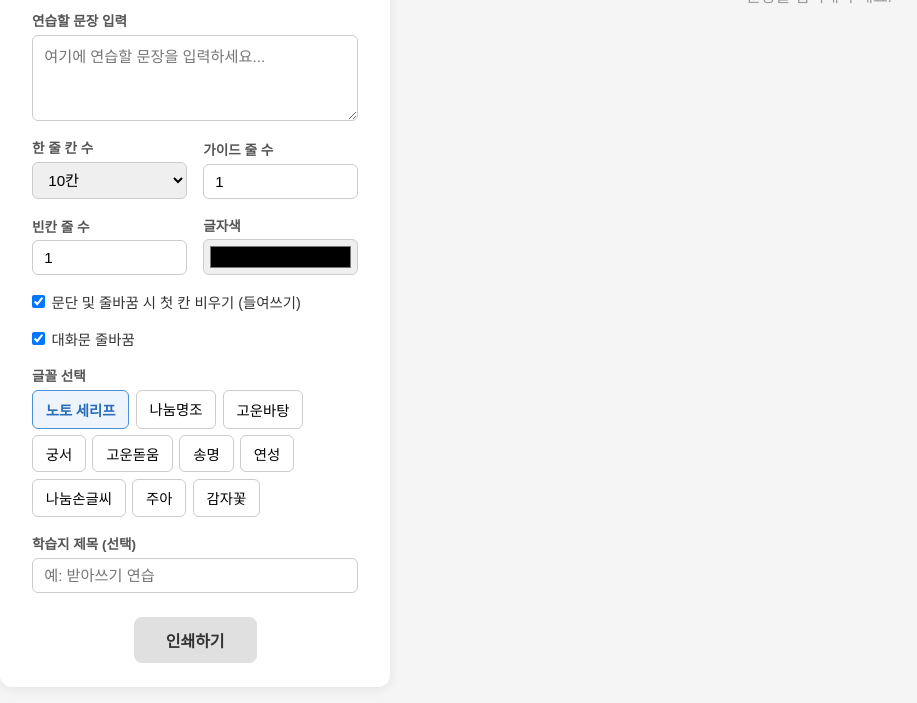
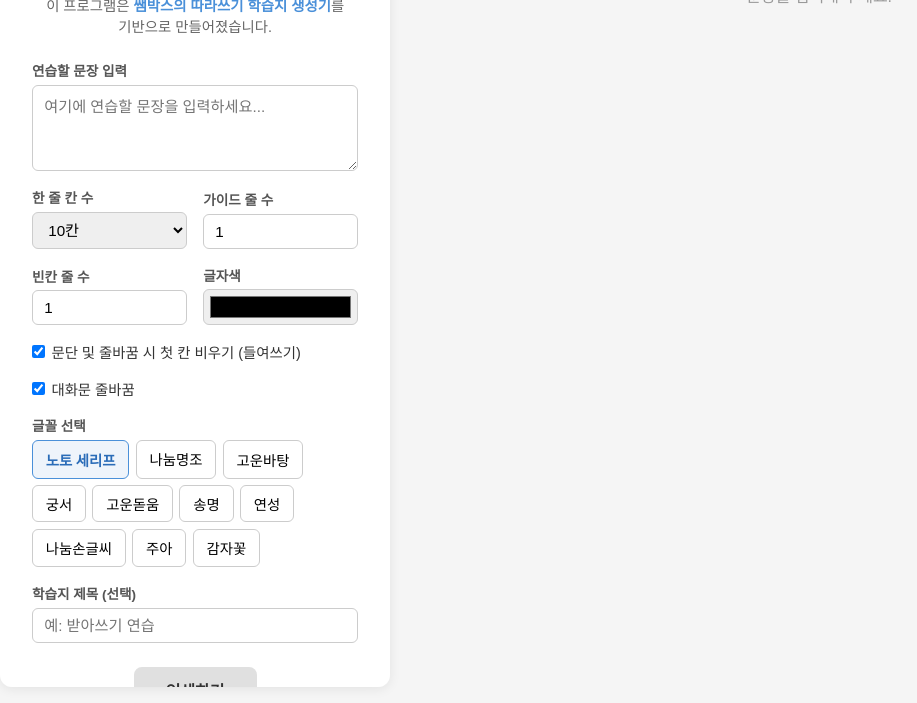
Before and after one commit to soave424/handwriting-helper-2-, a plain HTML site: page index.html in a window 1280 px wide. Shown: the part 97-800 px from the top of the page, without its empty margins (32-949 px from the left). Drawn offline with Linux system fonts and the light colour scheme; a web font is replaced by a local one.

Commit message:
Update index.html
출처 표시

```diff
--- a/index.html
+++ b/index.html
@@ -67,8 +67,28 @@
 
     .controls h1 {
       font-size: 1.5rem;
+      margin-bottom: 0.5rem; /* 간격 조정 */
+      text-align: center;
+    }
+
+    /* 추가된 부제목(출처) 스타일 */
+    .controls h3 {
+      font-size: 0.9rem;
+      font-weight: 400;
+      color: #666;
+      text-align: center;
       margin-bottom: 1.5rem;
-      text-align: center;
+      word-break: keep-all;
+    }
+
+    .controls h3 a {
+      color: #4a90d9;
+      text-decoration: none;
+      font-weight: 600;
+    }
+
+    .controls h3 a:hover {
+      text-decoration: underline;
     }
 
     .input-group {
@@ -458,6 +478,7 @@
   <div class="app-layout">
     <div class="controls no-print">
       <h1>따라쓰기 학습지 생성기</h1>
+      <h3>이 프로그램은 <a href="https://handwrite.ssambox.com/" target="_blank">쌤박스의 따라쓰기 학습지 생성기</a>를 기반으로 만들어졌습니다.</h3>
 
       <div class="input-group">
         <label for="textInput">연습할 문장 입력</label>
```
